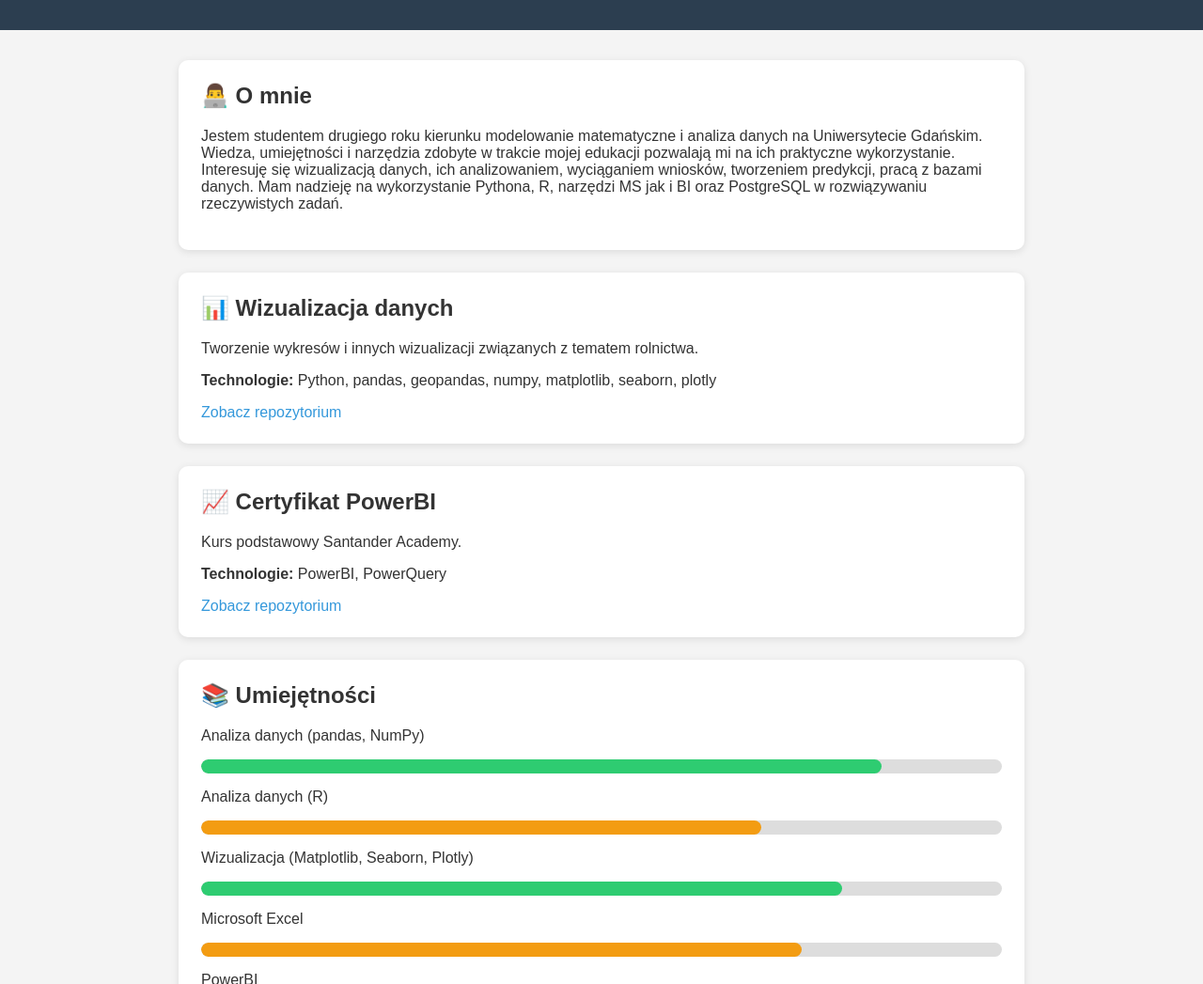
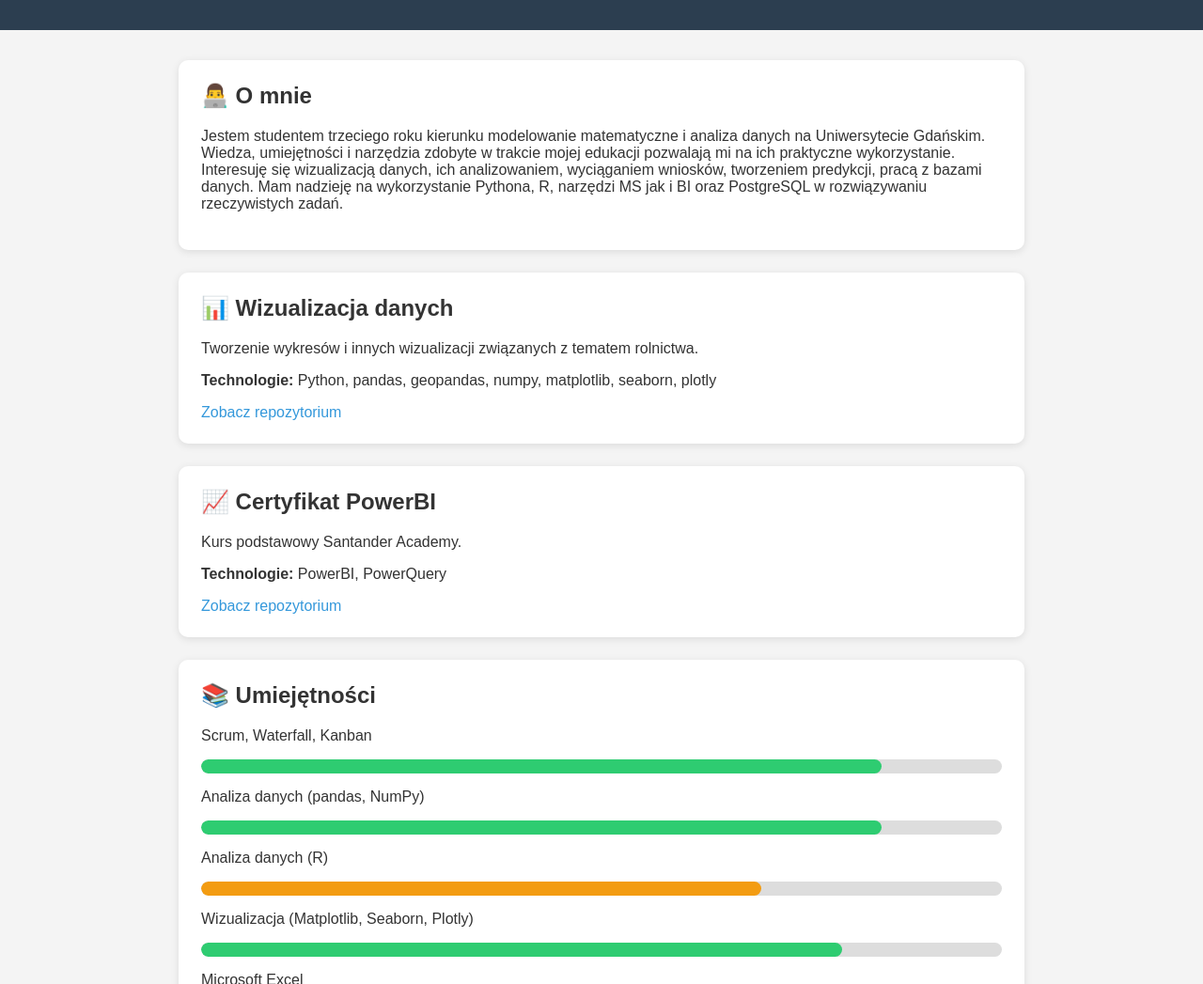
Before and after one commit to knrd23/portfolio_page, a plain HTML site: page index.html in a window 1280 px wide. Shown: the part 140-1187 px from the top of the page at 94% size. Drawn offline with Linux system fonts and the light colour scheme.

Commit message:
Update index.html

```diff
--- a/index.html
+++ b/index.html
@@ -105,7 +105,7 @@
 
     <div class="about">
       <h2>👨‍💻 O mnie</h2>
-      <p>Jestem studentem drugiego roku kierunku modelowanie matematyczne i analiza danych na Uniwersytecie Gdańskim. Wiedza, umiejętności i narzędzia zdobyte w trakcie mojej edukacji pozwalają mi na ich praktyczne wykorzystanie. Interesuję
+      <p>Jestem studentem trzeciego roku kierunku modelowanie matematyczne i analiza danych na Uniwersytecie Gdańskim. Wiedza, umiejętności i narzędzia zdobyte w trakcie mojej edukacji pozwalają mi na ich praktyczne wykorzystanie. Interesuję
       się wizualizacją danych, ich analizowaniem, wyciąganiem wniosków, tworzeniem predykcji, pracą z bazami danych. Mam nadzieję na wykorzystanie Pythona, R, narzędzi MS jak i BI oraz PostgreSQL w rozwiązywaniu rzeczywistych zadań.</p>
     </div>
 
@@ -125,6 +125,11 @@
 
     <div class="skills">
       <h2>📚 Umiejętności</h2>
+
+      <div class="skill">
+        <p>Scrum, Waterfall, Kanban</p>
+        <div class="skill-bar"><div class="skill-level high" style="width: 85%;"></div></div>
+      </div>
 
       <div class="skill">
         <p>Analiza danych (pandas, NumPy)</p>
```
